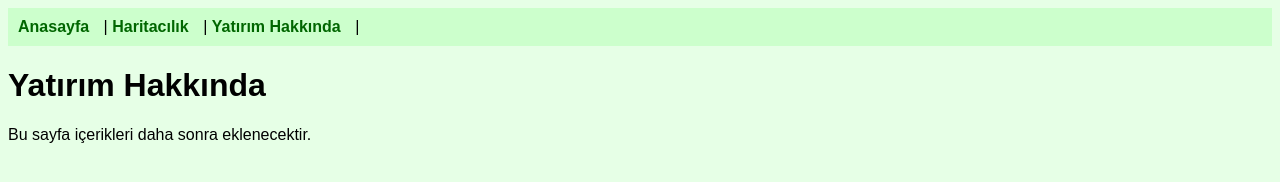
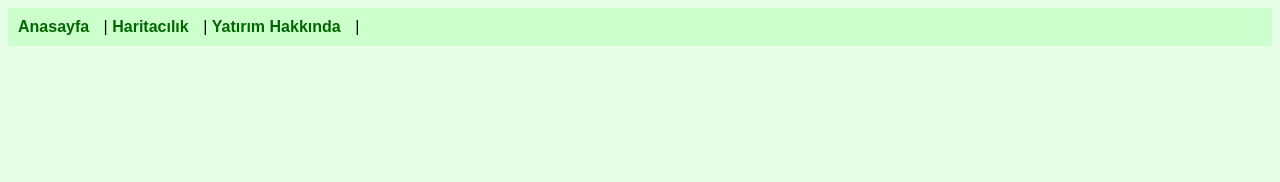
Before and after one commit to xsalinger/tarikharita, a plain HTML site: page yatirim.html in a window 1280 px wide. Drawn offline with Linux system fonts and the light colour scheme.

Commit message:
Update yatirim.html

```diff
--- a/yatirim.html
+++ b/yatirim.html
@@ -14,4 +14,4 @@
         color: #006600;
         font-weight: bold;
     }
-    </style></head><body><nav><a href="index.html">Anasayfa</a> | <a href="haritacilik.html">Haritacılık</a> | <a href="yatirim.html">Yatırım Hakkında</a> | </nav><h1>Yatırım Hakkında</h1><p>Bu sayfa içerikleri daha sonra eklenecektir.</p></body></html>
+    </style></head><body><nav><a href="index.html">Anasayfa</a> | <a href="haritacilik.html">Haritacılık</a> | <a href="yatirim.html">Yatırım Hakkında</a> | </html>
```
